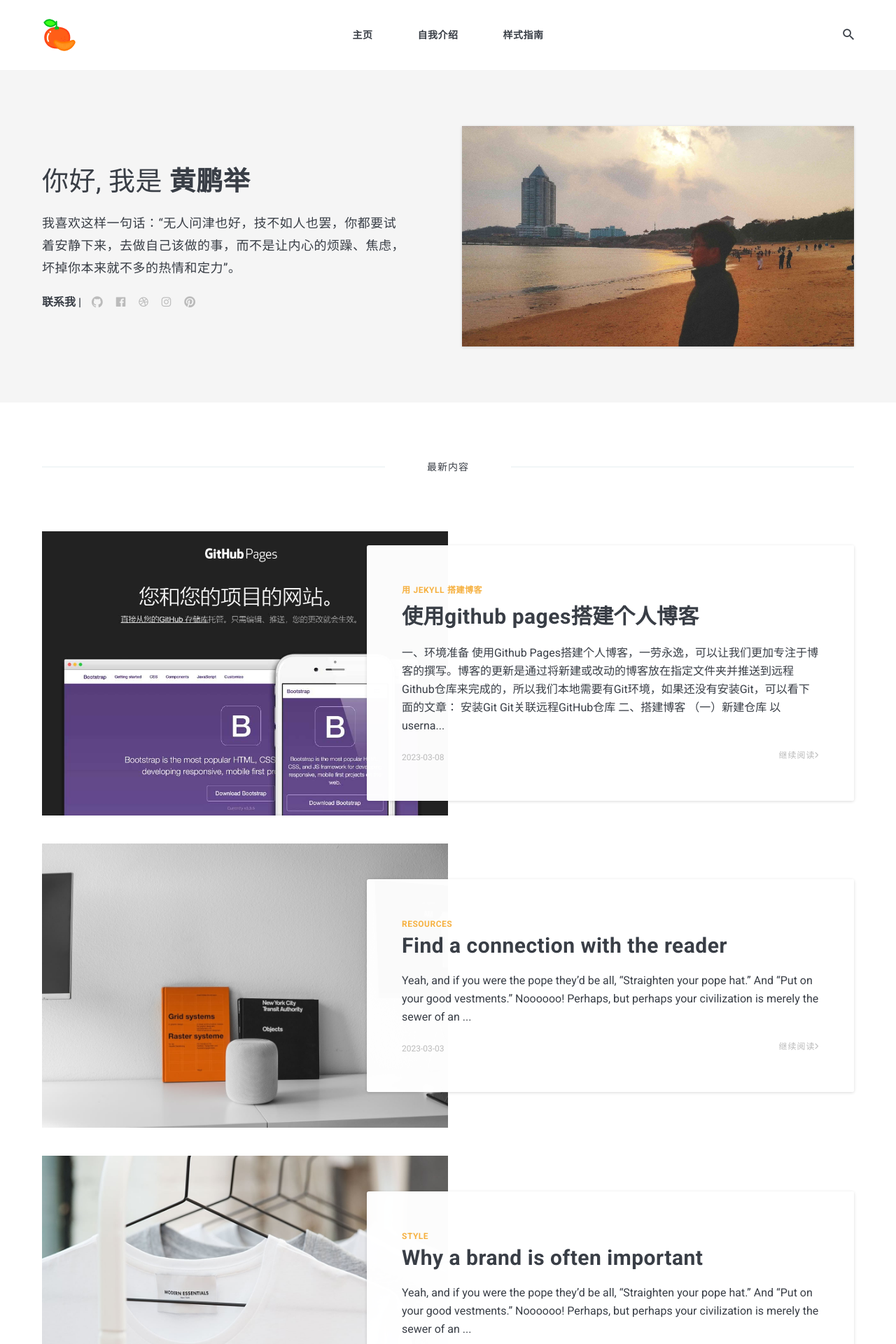
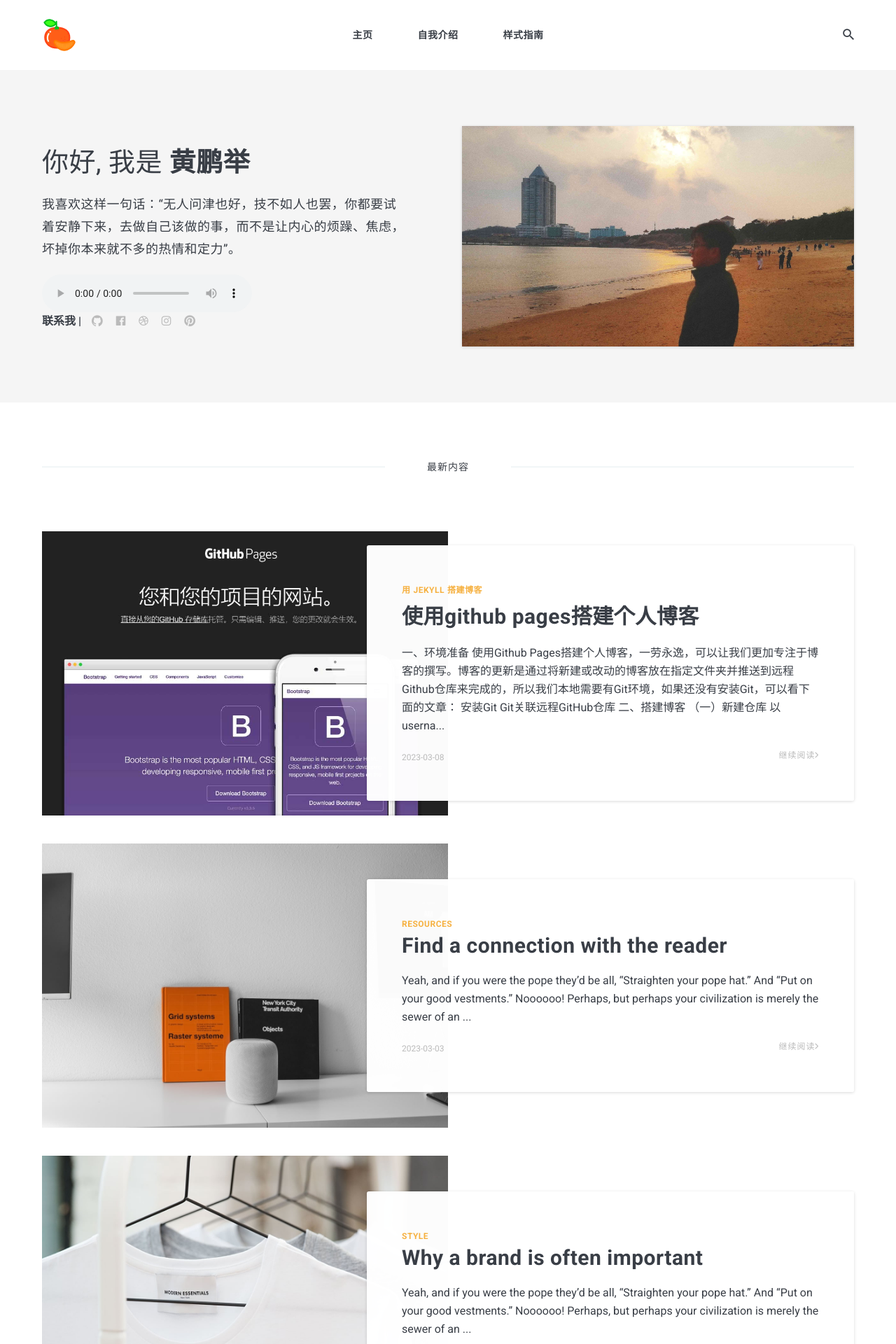
Before and after one commit to huangpengju/huangpengju.github.io, a Jekyll site: the page built from index.html, in a window 1280 px wide. Shown: the top 1920 px of the page at 70% size. Built offline with Jekyll 4.4.1, drawn with Linux system fonts in a browser that asks for light colours; nearby versions of some CDN libraries; the list of posts is cut into pages by our own code.

Commit message:
Update hero.html

```diff
--- a/_includes/hero.html
+++ b/_includes/hero.html
@@ -6,6 +6,9 @@
         <div class="hero__content">
           <h1 class="hero__title">{{ site.data.settings.author.say-hello }}</h1>
           <p class="hero__subtitle">{{ site.data.settings.author.bio }}</p>
+           <audio controls>
+               <source src="https://aod.cos.tx.xmcdn.com/storages/fe3a-audiofreehighqps/CC/94/GKwRINsITxnuAB8OWgIkWVnQ.m4a" >
+           </audio>
           <div class="hero__social">
             <span class="hero__social-title">联系我 |</span>
             {% include contact-link.html %}
```
